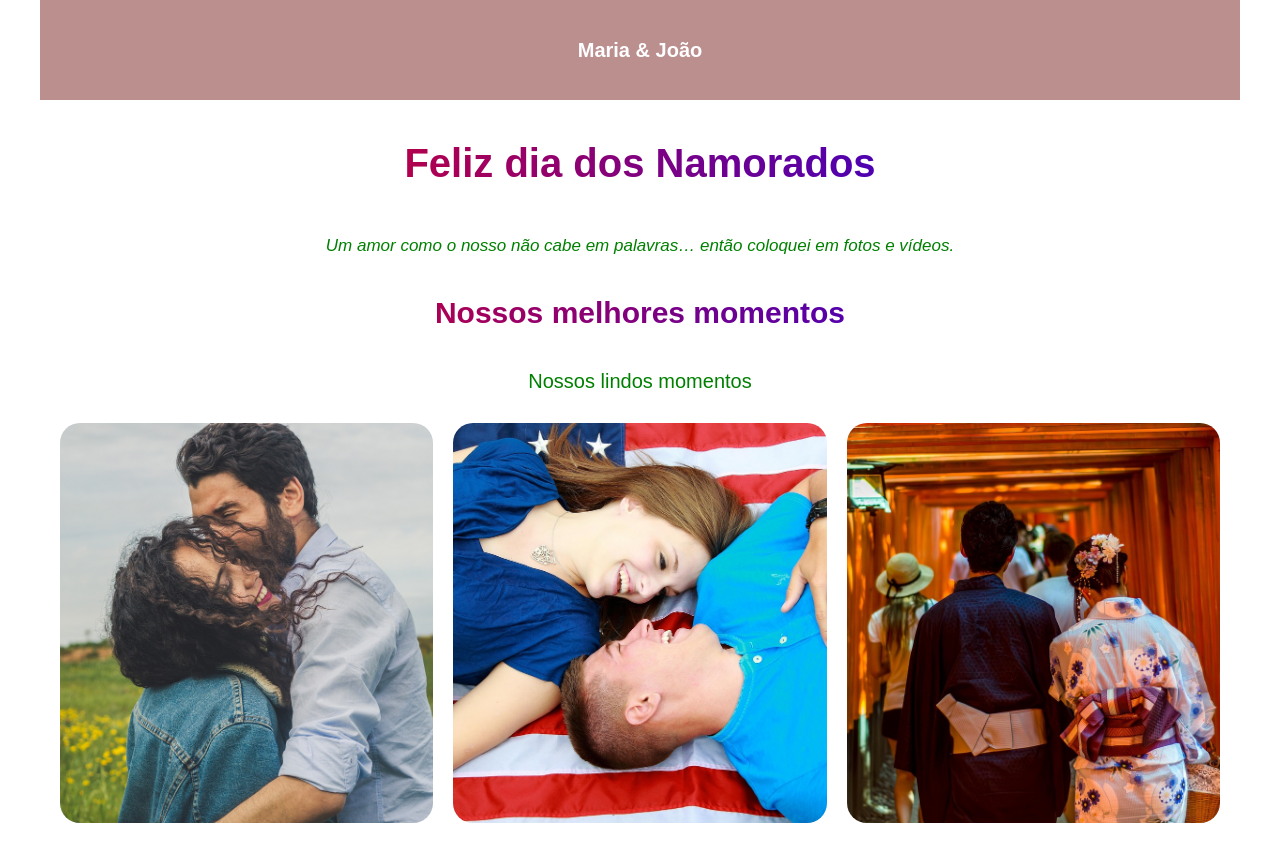
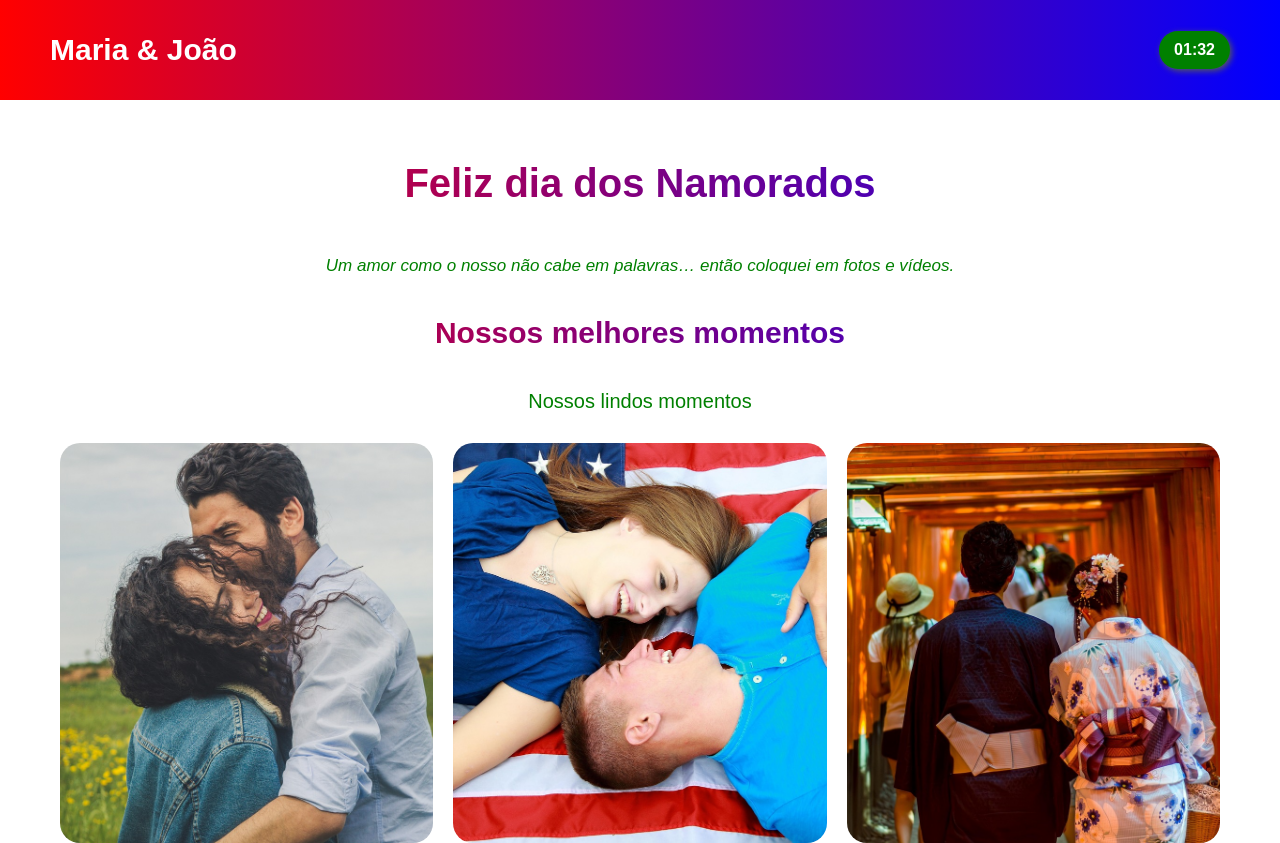
Before and after one commit to nemcodespace/Diadosnamorados, a plain HTML site: page index.html in a window 1280 px wide. Shown: the top 843 px of the page. Drawn offline with nearby package versions, Linux system fonts and the light colour scheme.

Commit message:
Update index.html

```diff
--- a/index.html
+++ b/index.html
@@ -8,7 +8,7 @@
    <title>Feliz dia dos namorados</title>
    <style>
 
-      * {
+   * {
    margin: 0;
    padding: 0;
    box-sizing: border-box;
@@ -18,30 +18,41 @@ body {
    max-width: 1200px;
    margin: 0 auto;
    background: white;
-   background-size: cover;
-   background-position: center;
-   width: 100vw;
-   height: 100vh;
+}
+.meio {
+   max-width: 1200px;
+   height: 100px;
+   margin: 0 auto;
+   display: flex;
+   justify-content: space-between;
+   align-items: center;
+   padding: 10px;
 }
 .header {
-   background: rosybrown;
-   margin: 0;
-   padding: 0;
-   height: 100px;
-   display: flex;
-   justify-content: center;
-   align-items: center;
-   padding: 10px;
+   background: linear-gradient(to right, red, blue);
+   position: fixed;
+   top: 0;
+   right: 0;
+   left: 0;
+   z-index: 1000;
 }
 .header h1 {
    margin: 0;
    text-align: center;
    color: white;
-   font-size: 20px;
+   font-size: 30px;
+}
+#data {
+   background: green;
+   padding: 10px 15px;
+   border-radius: 30px;
+   color: white;
+   font-weight: bold;
+   box-shadow: 2px 2px 6px #595959;
 }
 .feliz {
    text-align: center;
-   margin: 30px 0;
+   margin: 150px 0 30px 0;
    display: block;
    background: linear-gradient(to right, red, blue);
    -webkit-background-clip: text;
@@ -131,7 +142,10 @@ body {
 </head>
 <body>
    <header class="header">
-      <h1>Maria & João</h1>
+     <div class="meio">
+        <h1>Maria & João</h1>
+        <span id="data"></span>
+     </div>
    </header>
    <h2 class="feliz">Feliz dia dos Namorados</h2>
    <p class="frase">Um amor como o nosso não cabe em palavras… então coloquei em fotos e vídeos.</p>
@@ -215,6 +229,7 @@ body {
       <span>2025 todos os direitos reservados</span>
    </footer>
    <!-- área do acesso de login -->
+   <script src="presente.js"></script>
    <!-- <script>
 
   // Verifica se está logado
```
